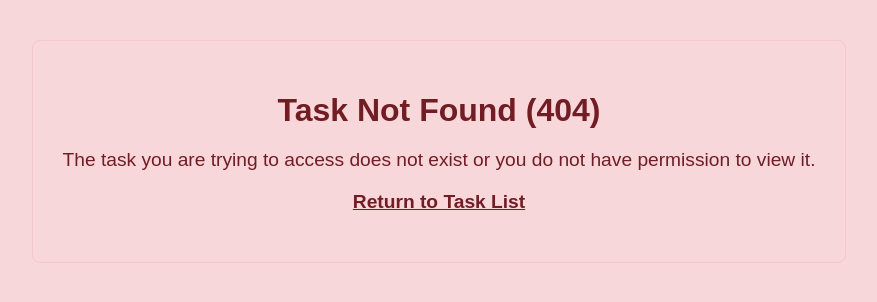
After one commit to bakar-01/Task_management-System, a Django app: template tasks/templates/tasks/task_not_found.html in a window 1280 px wide. The commit adds this page. Shown: the top 302 px of the page, without its empty margins (201-1078 px from the left). Run offline with Django 5.2, Linux system fonts and the light colour scheme; the template is opened without the code that fills it, so the values that code supplies are empty.

Commit message:
Modifed file

```diff
--- /dev/null
+++ b/tasks/templates/tasks/task_not_found.html
@@ -0,0 +1,42 @@
+<!DOCTYPE html>
+<html lang="en">
+<head>
+    <meta charset="UTF-8">
+    <title>Task Not Found</title>
+    <style>
+        body {
+            font-family: Arial, sans-serif;
+            background-color: #f8d7da;
+            color: #721c24;
+            margin: 40px;
+            text-align: center;
+        }
+        .container {
+            border: 1px solid #f5c6cb;
+            background-color: #f8d7da;
+            padding: 30px;
+            border-radius: 8px;
+            display: inline-block;
+        }
+        h1 {
+            font-size: 2em;
+            margin-bottom: 20px;
+        }
+        p {
+            font-size: 1.2em;
+        }
+        a {
+            color: #721c24;
+            text-decoration: underline;
+            font-weight: bold;
+        }
+    </style>
+</head>
+<body>
+    <div class="container">
+        <h1>Task Not Found (404)</h1>
+        <p>The task you are trying to access does not exist or you do not have permission to view it.</p>
+        <p><a href="{% url 'task_list' %}">Return to Task List</a></p>
+    </div>
+</body>
+</html>
```
Also changed, not shown: tasks/templates/tasks/register.html (+14 -22 lines), tasks/templates/tasks/task_form.html (+8 -0 lines), tasks/templates/tasks/task_list.html (+26 -0 lines), tasks/views.py (+8 -5 lines), db.sqlite3, tasks/templates/tasks/img/photo1.jpg (added).
